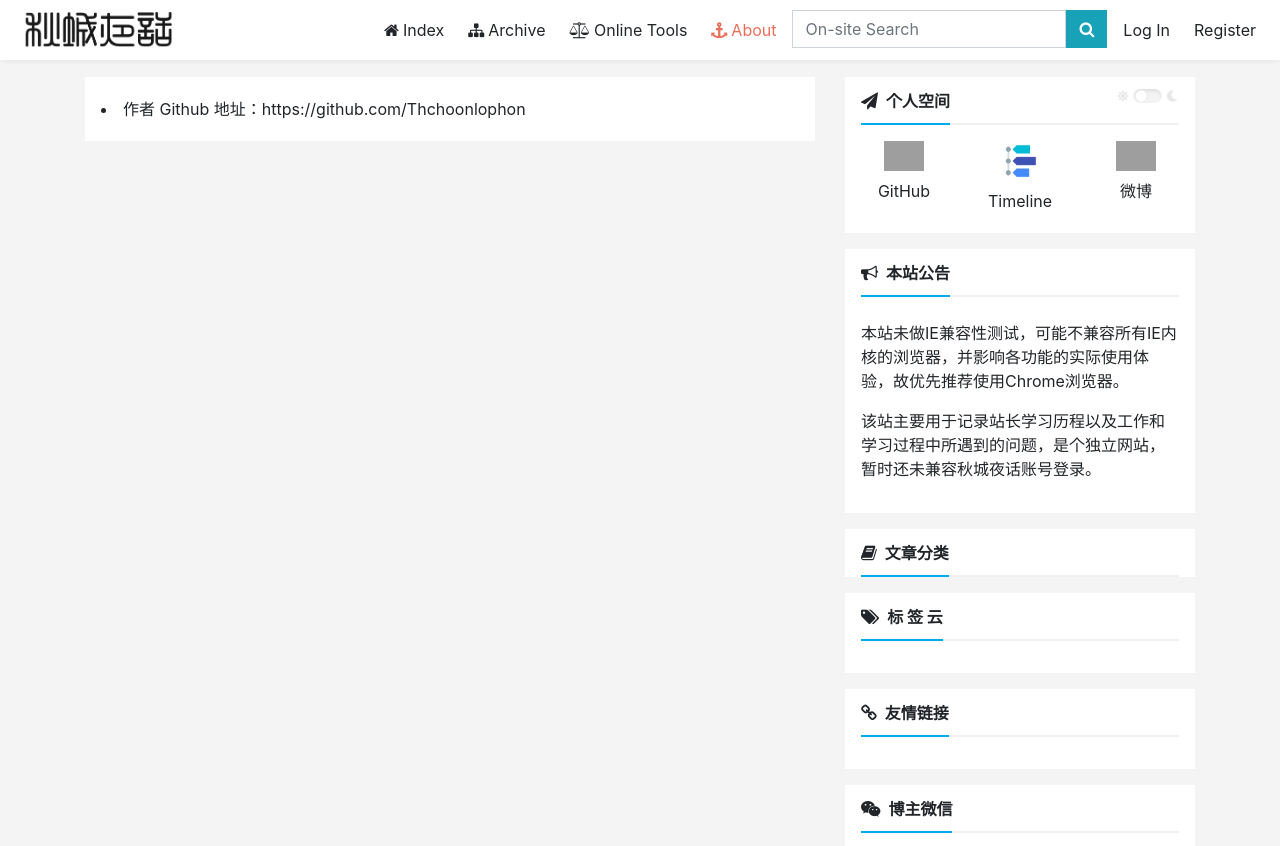
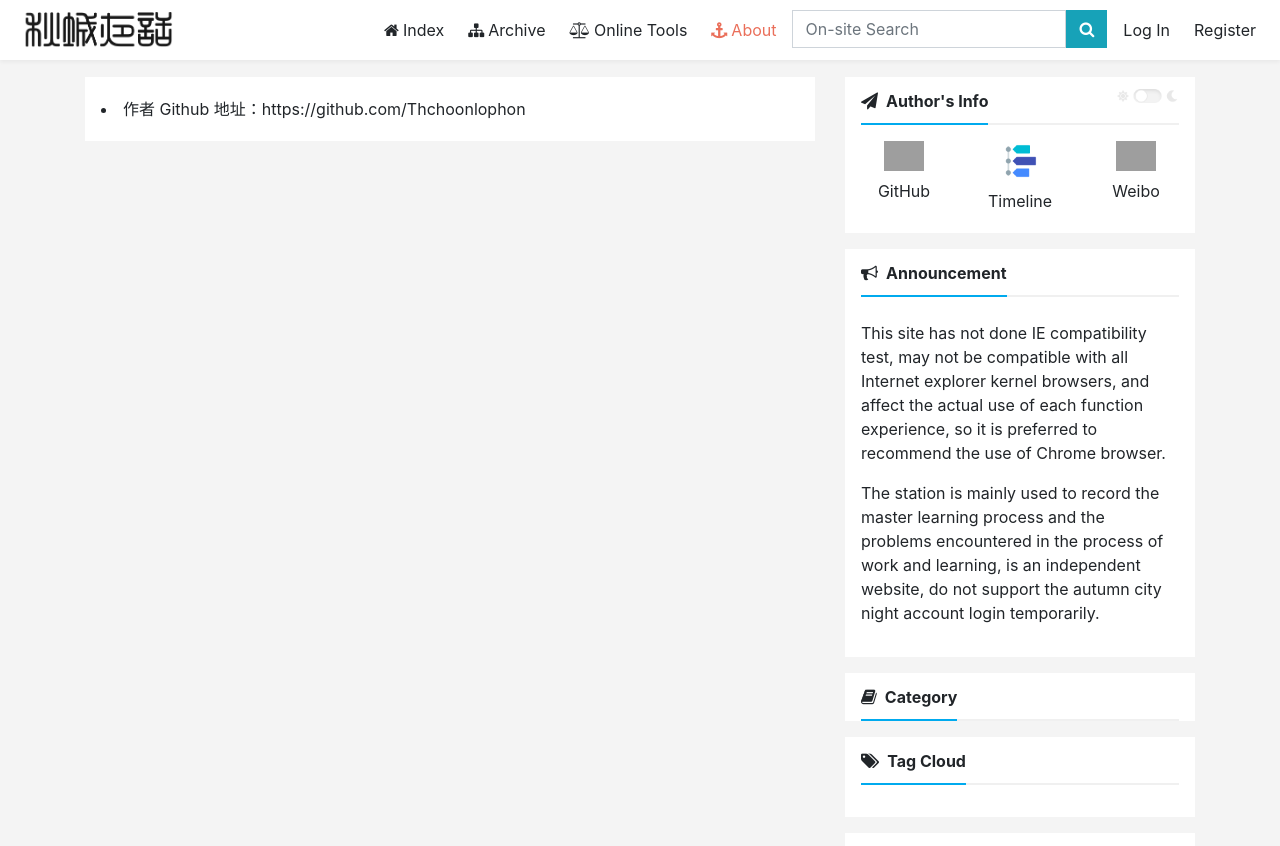
Before and after one commit to Thchoonlophon/work_blog, a Django app: page /about/ in a window 1280 px wide. Shown: the top 846 px of the page. Run offline with Django 3.2, Linux system fonts and the light colour scheme; data that the repository does not hold is empty; some libraries are stand-ins or nearby versions; grey boxes are pictures that could not be loaded.

Commit message:
Update base_right.html

```diff
--- a/it_blog/apps/blog/templates/blog/tags/base_right.html
+++ b/it_blog/apps/blog/templates/blog/tags/base_right.html
@@ -4,29 +4,29 @@
 <!--个人空间-->
 <div class="card border-0 rounded-0 px-3 mb-2 mb-md-3 d-none d-lg-block" id="home-card">
     <div class="card-header bg-white px-0">
-        <strong><i class="fa fa-paper-plane mr-2 f-17"></i>个人空间</strong>
+        <strong><i class="fa fa-paper-plane mr-2 f-17"></i>Author's Info</strong>
         <img class="float-right" id="theme-img"
              src="{% if request.COOKIES.toggleTheme == 'dark' %}{% static 'blog/img/toggle-dark.png' %}{% else %}{% static 'blog/img/toggle-light.png' %}{% endif %}"
-             alt="theme-toggle" title="切换主题">
+             alt="theme-toggle" title="The dark theme">
     </div>
     <div class="card-body px-0 pt-3 pb-1">
         <div class="row text-center">
             <div class="col">
-                <a href="https://github.com/Thchoonlophon" target="_blank" title="进入博主的Github,虽然没有什么用">
-                    <img style="max-width:40px" alt="博主的github" src="{% static 'blog/img/github.png' %}">
+                <a href="https://github.com/Thchoonlophon" target="_blank" title="Visit the author's Github">
+                    <img style="max-width:40px" alt="The author's GitHub" src="{% static 'blog/img/github.png' %}">
                     <p class="mt-2">GitHub</p>
                 </a>
             </div>
             <div class="col">
-                <a href="{% url 'blog:timeline'%}" target="_blank" title="查看网站建站历程">
-                    <img style="max-width:40px" alt="网站的建站历程" src="{% static 'blog/img/blog.png' %}">
+                <a href="{% url 'blog:timeline'%}" target="_blank" title="View the process of website building">
+                    <img style="max-width:40px" alt="The process of website building" src="{% static 'blog/img/blog.png' %}">
                     <p class="mt-2">Timeline</p>
                 </a>
             </div>
             <div class="col">
-                <a href="https://weibo.com/234114309" target="_blank" title="微博">
-                    <img style="max-width:40px" alt="微博" src="{% static 'blog/img/weibo.png' %}">
-                    <p class="mt-2">微博</p>
+                <a href="https://weibo.com/234114309" target="_blank" title="Weibo">
+                    <img style="max-width:40px" alt="Weibo" src="{% static 'blog/img/weibo.png' %}">
+                    <p class="mt-2">Weibo</p>
                 </a>
             </div>
         </div>
@@ -34,38 +34,30 @@
 </div>
 <div class="card border-0 rounded-0 px-3 mb-2 mb-md-3 d-none d-lg-block" id="home-card">
 	<div class="card-header bg-white px-0">
-		<strong><i class="fa fa-bullhorn mr-2 f-17"></i>本站公告</strong>
+		<strong><i class="fa fa-bullhorn mr-2 f-17"></i>Announcement</strong>
 	</div>
 	<div class="card-body px-0 py-3">
 		<p class="mt-2">
-			本站未做IE兼容性测试，可能不兼容所有IE内核的浏览器，并影响各功能的实际使用体验，故优先推荐使用Chrome浏览器。
+			This site has not done IE compatibility test, may not be compatible with all Internet explorer kernel browsers, and affect the actual use of each function experience, so it is preferred to recommend the use of Chrome browser.
 		</p>
 		<p class="mt-2">
-			该站主要用于记录站长学习历程以及工作和学习过程中所遇到的问题，是个独立网站，暂时还未兼容秋城夜话账号登录。
+			The station is mainly used to record the master learning process and the problems encountered in the process of work and learning, is an independent website, do not support the autumn city night account login temporarily.
 		</p>
 
-		<!--
-		<p class="mt-2">
-			近期因为秋城城主锦丧失了写东西的乐趣和动力，也可能是因为懒，故目前城主已经较长时间未进行更新。
-		</p>
-		<p class="mt-2">
-			嚯哈哈哈哈哈哈~本城主又回来了，但是本城主现在啥都不想写，你说气人不？
-		</p>
-		-->
 	</div>
 </div>
 <!--文章分类-->
 <div class="card border-0 rounded-0 px-3 mb-2 mb-md-3" id="category-card">
     <div class="card-header bg-white px-0">
-        <strong><i class="fa fa-book mr-2 f-17"></i>文章分类</strong>
+        <strong><i class="fa fa-book mr-2 f-17"></i>Category</strong>
     </div>
     {% get_category_list as categories %}
     <ul class="list-group list-group-flush f-16">
         {% for each in categories %}
         <li class="list-group-item d-flex justify-content-between align-items-center pr-2 py-2">
             <a class="category-item" href="{{ each.get_absolute_url }}"
-               title="查看【{{ each.name }}】分类下所有文章">{{ each.name }}</a>
-            <span class="badge text-center" title="当前分类下有{{ each.total_num }}篇文章">{{ each.total_num }}</span>
+               title="View all the articles under category【{{ each.name }}】">{{ each.name }}</a>
+            <span class="badge text-center" title="There are {{ each.total_num }} articles under the current category">{{ each.total_num }}</span>
         </li>
         {% endfor %}
     </ul>
@@ -73,14 +65,14 @@
 <!--标签云-->
 <div class="card border-0 rounded-0 px-3 mb-2 mb-md-3" id="tag-card">
     <div class="card-header bg-white px-0">
-        <strong><i class="fa fa-tags mr-2 f-17"></i>标&nbsp;签&nbsp;云</strong>
+        <strong><i class="fa fa-tags mr-2 f-17"></i>Tag Cloud</strong>
     </div>
     <div class="card-body px-0 py-3">
         <div class="tag-cloud">
             {% get_tag_list as tag_list %}
             {% for tag in tag_list %}
             <a href="{{ tag.get_absolute_url }}" class="tags f-16" id="tag-{{ forloop.counter }}"
-               title="【{{ tag.name }}】标签下有{{ tag.total_num }}篇文章">{{ tag.name }}</a>
+               title="There are {{ tag.total_num }} articles under the tag【{{ tag.name }}】">{{ tag.name }}</a>
             {% endfor %}
         </div>
     </div>
@@ -89,7 +81,7 @@
 <div class="d-none d-lg-block">
     <div class="card border-0 rounded-0 px-3 mb-2 mb-md-3" id="friends-card">
         <div class="card-header bg-white px-0">
-            <strong><i class="fa fa-link mr-2 f-17"></i>友情链接</strong>
+            <strong><i class="fa fa-link mr-2 f-17"></i>Blogroll</strong>
         </div>
         <div class="card-body px-0 py-3">
             <div class="tool-list">
@@ -109,7 +101,7 @@
 <!-- 微信 -->
 <div class="card border-0 rounded-0 px-3 mb-2 mb-md-3" id="tag-card">
     <div class="card-header bg-white px-0">
-		<strong><i class="fa fa-weixin mr-2 f-17"></i>博主微信</strong>
+		<strong><i class="fa fa-weixin mr-2 f-17"></i>Author's WeChat</strong>
 	</div>
 	<div class="card-body px-0 py-3">
 		<img style="max-width:200px; text-align:center" src="{% static 'blog/img/WeChat.jpg' %}">
```
